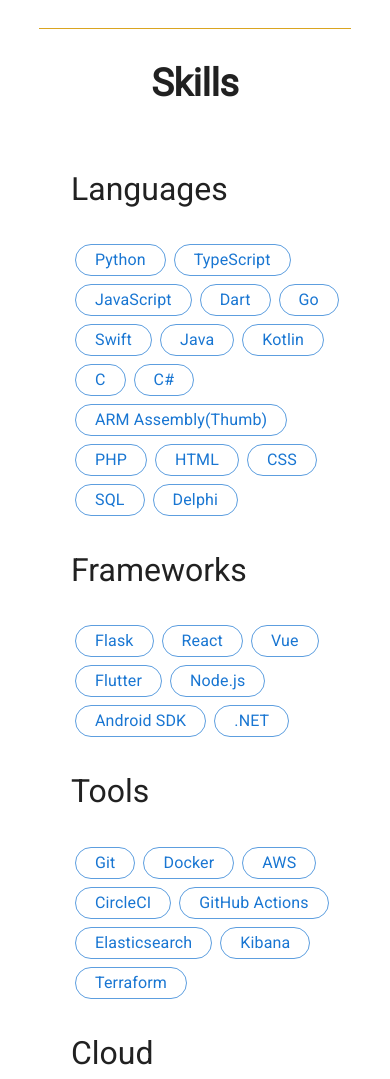
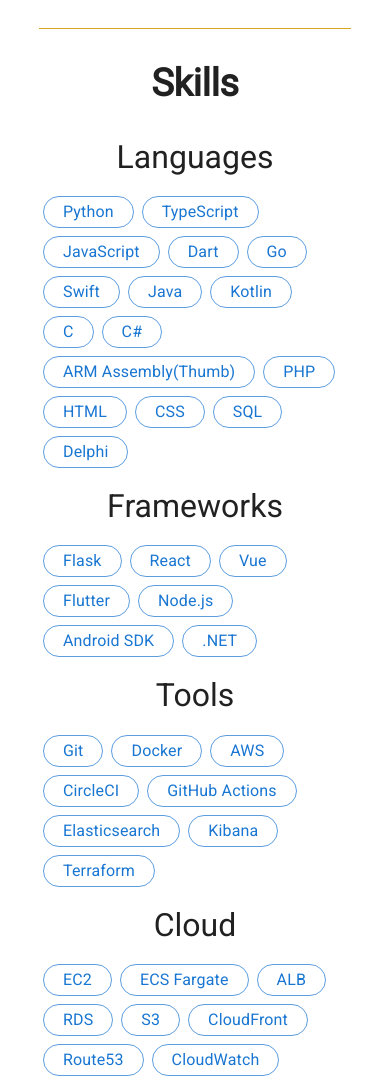
Before and after one commit to SeeLog/portfolio, a Gatsby site: page / in a window 390 px wide. Shown: the part 1520-2599 px from the top of the page. Built offline with nearby package versions, Linux system fonts and the light colour scheme; Gatsby itself is replaced by a stand-in of ours; a web font is replaced by a local one.

Commit message:
[update] responsive center

```diff
--- a/src/components/Skills.tsx
+++ b/src/components/Skills.tsx
@@ -1,6 +1,6 @@
 import React from "react";
 import { useStaticQuery, graphql } from "gatsby";
-import { Grid, Box } from "@mui/material";
+import { Grid, Box, useTheme, useMediaQuery } from "@mui/material";
 import SectionDivider from "./SectionDivider";
 import SectionHeader from "./SectionHeader";
 import SectionBox from "./SectionBox";
@@ -28,6 +28,8 @@
 
 const Skills: React.FC = () => {
   const data = useStaticQuery<SkillsData>(query);
+  const theme = useTheme();
+  const isMobile = useMediaQuery(theme.breakpoints.down("md"));
 
   return (
     <SectionBox>
@@ -42,12 +44,14 @@
       <Box width="100%">
         <Grid
           container
-          spacing={4}
+          spacing={isMobile ? 0 : 4}
           sx={{
             textAlign: "left",
             maxWidth: "80%",
             margin: "0 auto",
           }}
+          justifyContent="center"
+          alignItems="center"
         >
           {data.skills.nodes.map((skill) => (
             <SkillsRow category={skill.category} skillList={skill.skillList} />
--- a/src/components/SkillsRow.tsx
+++ b/src/components/SkillsRow.tsx
@@ -25,21 +25,22 @@
 
   return (
     <>
-      <Grid item sm={12} md={6}>
+      <Grid item sm={12} md={6} pb={
+        isMobile ? "1rem" : undefined
+      }>
         <Box>
           <Typography
             variant="h3"
-            sx={{
-              textAlign: isMobile ? "center" : "left",
-              width: "100%",
-            }}
+            mx="auto"
             className={inView ? "animate__animated animate__fadeInLeft" : ""}
           >
             {category}
           </Typography>
         </Box>
       </Grid>
-      <Grid item sm={12} md={6}>
+      <Grid item sm={12} md={6} pb={
+        isMobile ? "1rem" : undefined
+      }>
         <Box ref={ref}>
           {skillList.map((skill) => (
             <Chip
```
